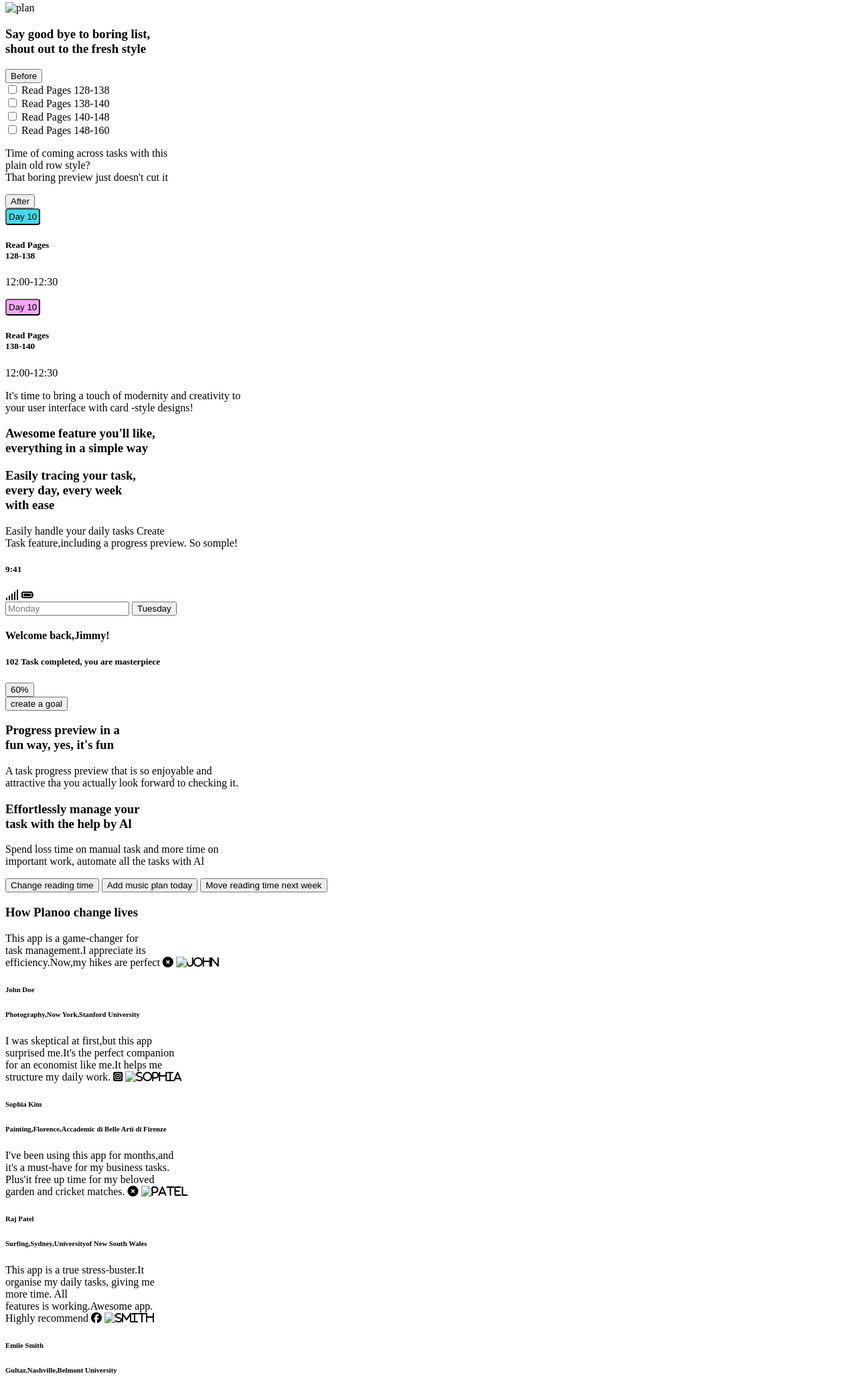
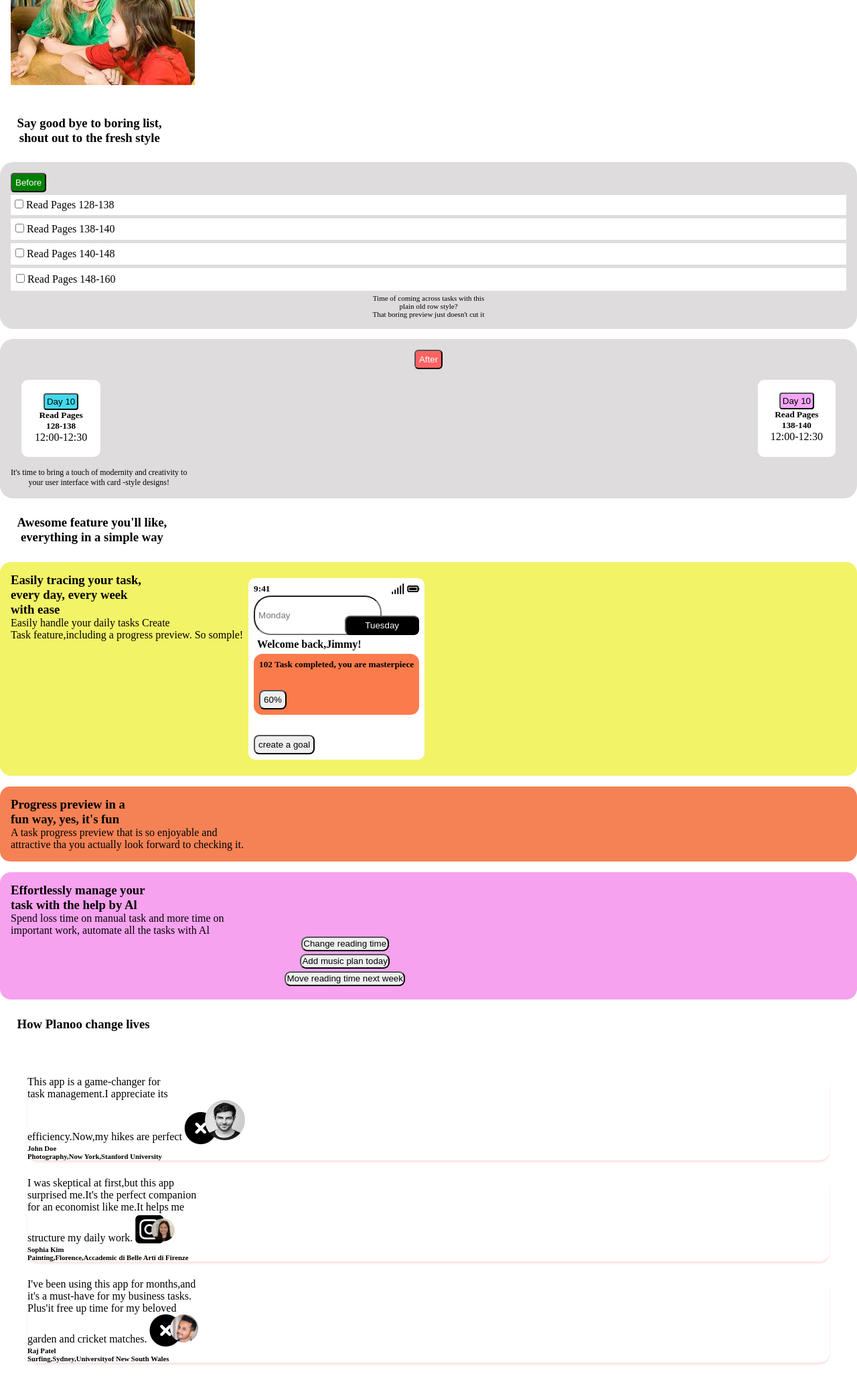
Before and after one commit to mombeh/23-project, a plain HTML site: page index.html in a window 1280 px wide. Shown: the part 308-2362 px from the top of the page at 67% size. Drawn offline with Linux system fonts and the light colour scheme.

Commit message:
commit my web

```diff
--- a/index.html
+++ b/index.html
@@ -259,5 +259,17 @@
             </div>
         </div>
     </section>
+    <hr class="bore">
+    <footer class="conclude">
+        <div class="icons">
+            <i class="fa-brands fa-facebook-f"></i>
+            <i class="fa-brands fa-instagram"></i>
+            <i class="fa-brands fa-x-twitter"></i>
+            <i class="fa-brands fa-linkedin-in"></i>
+        </div>
+        <div>
+            <p>Odama.All right reserved.2023</p>
+        </div>
+    </footer>
 </body>
 </html>
--- a/styles/style.css
+++ b/styles/style.css
@@ -0,0 +1,380 @@
+* {
+  box-sizing: border-box;
+  margin: 0;
+  padding: 0;
+  list-style: none;
+  box-sizing: border-box;
+}
+
+.body {
+  background-color: #b3adad;
+}
+
+.menu-bar {
+  display: flex;
+  justify-content: space-between;
+}
+
+.view {
+  color: #beb9b9;
+}
+
+.signs {
+  display: flex;
+}
+
+.signs button {
+  background-color: black;
+  color: white;
+  margin-left: -55px;
+  border-radius: 25px;
+  width: 100%;
+}
+
+.signs input {
+  border-radius: 25px;
+  padding: 5px;
+}
+
+.pay {
+  padding: 5px;
+}
+
+.hero-section {
+  margin: 1rem;
+}
+
+.content {
+  padding: 1rem;
+}
+
+.pages {
+  background-color: #dedcdc;
+  padding: 1rem;
+  border-radius: 20px;
+  text-align: center;
+}
+
+.team {
+  display: flex;
+  text-align: center;
+}
+
+.page {
+  background-color: #dedcdc;
+  padding: 1rem;
+  border-radius: 20px;
+  text-align: center;
+  margin-top: 15px;
+}
+
+.pics {
+  padding: 1rem;
+  border-radius: 1rem;
+}
+
+.space-one {
+  display: flex;
+  text-align: center;
+  padding: 1.6rem;
+}
+
+.sign input {
+  border-radius: 20px;
+  cursor: pointer;
+  padding: 5px;
+}
+
+.pen {
+  background-color: white;
+  padding: 6px;
+  margin-bottom: 5px;
+}
+
+.gold {
+  background-color: white;
+  padding: 7px;
+  margin-bottom: 5px;
+}
+
+.see {
+  background-color: white;
+  padding: 8px;
+  margin-bottom: 5px;
+}
+
+.yes {
+  background-color: white;
+  padding: 7px;
+  margin-bottom: 5px;
+}
+
+.sign button {
+  margin-left: -30px;
+  padding: 5px;
+  background-color: black;
+  color: white;
+  border-radius: 20px;
+}
+
+.pages {
+  text-align: left;
+}
+
+.icon {
+  display: flex;
+  justify-content: space-between;
+}
+
+.enter-tain {
+  display: flex;
+  background-color: #f3f368;
+  border-radius: 1rem;
+  padding: 1rem;
+}
+
+.port {
+  background-color: #fff;
+  margin: 0.5rem;
+  padding: 0.5rem;
+  border-radius: 10px;
+}
+
+.music {
+  display: grid;
+  width: 80%;
+  justify-items: center;
+}
+
+.ready {
+  background-color:green;
+  color: white;
+  justify-items: center;
+  border-radius: 5px;
+  padding: 5px;
+  margin-bottom: 4px;
+}
+
+.port button {
+  margin-top: 30px;
+  border-radius: 8px;
+  padding: 5px;
+}
+
+.part,
+.minute,
+.parents {
+  margin-bottom: 4px;
+  border-radius: 9px;
+  padding: 1.5px;
+}
+
+.how {
+  height: 10px;
+}
+
+.manage {
+  background-color: #f6a2ef;
+  border-radius: 1rem;
+  padding: 1rem;
+  margin-top: 1rem;
+}
+
+.fun {
+  background-color:#f58255;
+  border-radius: 15px;
+  padding: 1rem;
+  margin-top: 1rem;
+}
+
+.paragraphs {
+  display: block;
+  padding: 1rem;
+}
+
+.opm {
+  display: block;
+  padding: 1rem;
+}
+
+.var {
+  height: 20%;
+  width: 20%;
+  border-radius: 25rem;
+  margin-left: -30px;
+}
+
+.vas {
+  width: 60px;
+  height: 60px;
+  border-radius: 50%;
+  margin-left: -30px;
+}
+
+.avoid {
+  height: 20%;
+  width: 20%;
+  border-radius: 25rem;
+  margin-left: -30px;
+}
+
+.fa-circle-xmark {
+  font-size: 3rem;
+}
+
+.fa-square-instagram {
+  font-size: 3rem;
+}
+
+.fa-facebook {
+  font-size: 3rem;
+}
+
+.appreciate{
+  border-radius: 15px;
+  margin: 25px;
+  box-shadow: 0 3px 3px #fce2e2;
+}
+
+.beauty {
+  margin: 25px;
+  box-shadow: 0 3px 3px #fce2e2;
+  border-radius: 15px;
+}
+
+.verbals {
+  text-align: center;
+  display: block;
+  background-color: #f58255;
+  border-radius: 15px;
+  padding: 1rem;
+}
+
+.bore {
+  color: #ffd7d7;
+  border:  2px solid;
+}
+
+.menu-b {
+  margin: 1rem;
+}
+
+.area {
+  margin: 5px;
+}
+
+.who {
+  margin: 5px;
+}
+
+.where {
+  margin: 5px;
+}
+
+.place {
+  margin: 5px;
+}
+
+.fa-regular {
+  color: #f58255;
+  background-color: #f58255;
+  border-radius: 7px;
+}
+
+.fa-circle {
+  color: #fccc73;
+}
+
+.button {
+  display: flex;
+  border-radius: 9px;
+
+}
+
+.favor {
+  margin: 25px;
+  box-shadow: 0 3px 3px #fce2e2;
+  border-radius: 15px;
+}
+
+.forver {
+  text-align: center;
+  padding: 1rem;
+}
+
+.forver button {
+      margin-top: 35px;
+      padding: 5px;
+      border-radius: 15px;
+}
+
+.alone {
+  background-color: white;
+  padding: 20px;
+  border-radius: 10px;
+}
+
+.sport {
+  background-color: white;
+  padding: 19px;
+  border-radius: 9px;
+}
+
+.supports {
+  text-align: center;
+  display: block;
+  padding: 1rem;
+
+}
+
+.congrats {
+  border-radius: 15px;
+  margin: 25px;
+  box-shadow: 0 3px 3px #fce2e2;
+}
+
+.welcome {
+  border-radius: 15px;
+  margin: 25px;box-shadow: 0 3px 3px #fce2e2;
+}
+
+.handsome {
+  border-radius: 15px;
+  margin: 25px;
+  box-shadow: 0 3px 3px #fce2e2;
+}
+
+.master {
+  background-color: #fb7b4d;
+  border-radius: 13px;
+  padding: 0.5rem;
+}
+
+.certainty {
+  text-align: center;
+  font-size: 11px;
+}
+
+.certainty-three {
+  display: flex;
+  padding: 1rem;
+  justify-content: space-between;
+}
+
+  .btn-two {
+  background-color: #f55555;
+  width: 50%;
+  margin-left: 4rem;
+  padding
+}
+
+.btn {
+  color: white;
+  padding: 0.3rem;
+  background-color: #fb6363;
+  border-radius:6px
+}
+
+.team {
+  font-size: 12px;
+}
```
Also changed, not shown: images/cheels.jpeg (added), images/emily.jpeg (added), images/graph.jpeg (added), images/jaden.jpeg (added), images/patel.jpeg (added), images/sebastian.jpeg (added), images/sophi.jpeg (added).
